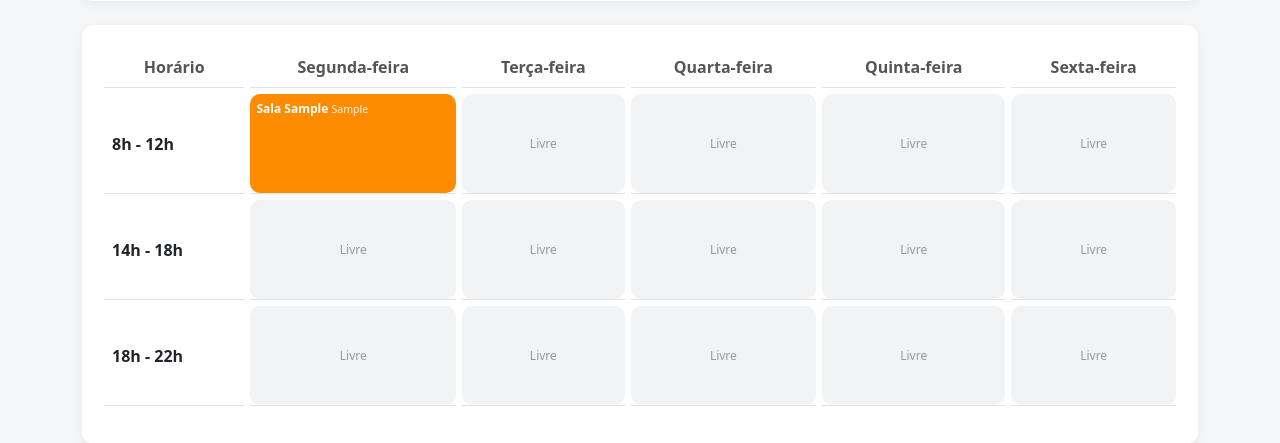
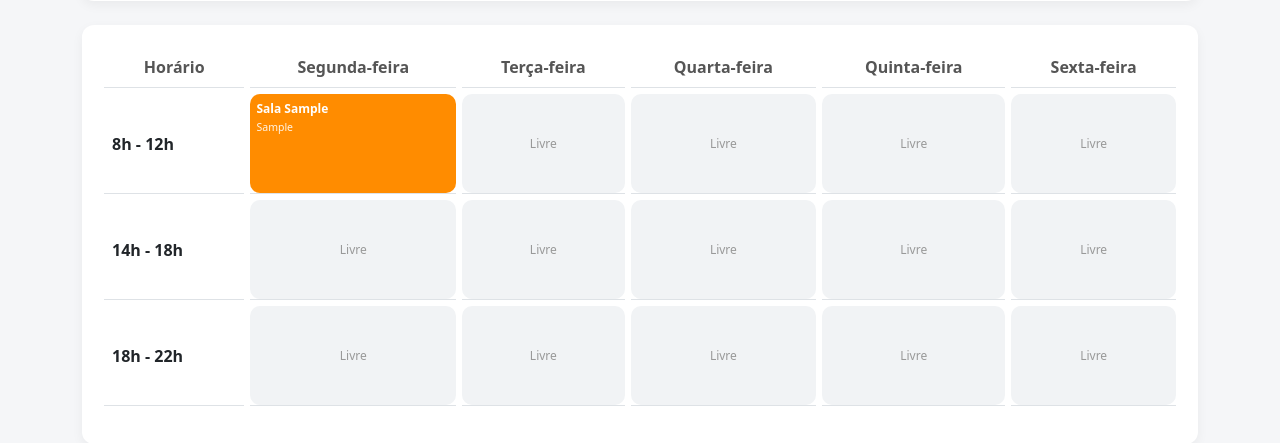
Before and after one commit to aleffqv/reserva_salas_ppgdse, a Django app: page / in a window 1280 px wide. Shown: the part 211-654 px from the top of the page. Run offline with Django 4.2, Linux system fonts and the light colour scheme; tables that the repository leaves empty hold one stand-in row (values such as "Sample post").

Commit message:
Front Changes Again

```diff
--- a/salas/static/css/ui.css
+++ b/salas/static/css/ui.css
@@ -2,7 +2,6 @@ body {
   background: #f5f6f8;
 }
 
-/* Cards */
 .card-soft {
   background: #fff;
   border-radius: 12px;
@@ -25,7 +24,7 @@ body {
   opacity: .9;
 }
 
-/* Tabela calendário */
+/* Tabela do calendário */
 .calendario-table {
   border-collapse: separate;
   border-spacing: 6px;
@@ -37,7 +36,6 @@ body {
   color: #555;
 }
 
-.calendario-table th,
 .calendario-table td {
   vertical-align: middle;
 }
@@ -48,32 +46,18 @@ body {
   height: 100px;
 }
 
-/* Container interno */
+/* Container interno (empilhamento vertical) */
 .calendar-slots {
-  display: grid;
+  display: flex;
+  flex-direction: column;
   height: 100%;
   width: 100%;
   gap: 4px;
 }
 
-/* 1 reserva */
-.calendar-slots:has(.calendar-slot:nth-child(1):last-child) {
-  grid-template-columns: 1fr;
-}
-
-/* 2 reservas */
-.calendar-slots:has(.calendar-slot:nth-child(2):last-child) {
-  grid-template-columns: 1fr 1fr;
-}
-
-/* 3 ou mais */
-.calendar-slots:has(.calendar-slot:nth-child(3)) {
-  grid-template-columns: 1fr 1fr;
-  grid-auto-rows: 1fr;
-}
-
-/* Slots */
+/* Cada slot se redimensiona */
 .calendar-slot {
+  flex: 1;
   border-radius: 10px;
   padding: 6px;
   font-size: 0.75rem;
@@ -83,8 +67,9 @@ body {
   transition: transform .15s ease, box-shadow .15s ease;
 }
 
+/* Hover */
 .calendar-slot:hover {
-  transform: scale(1.03);
+  transform: scale(1.02);
   box-shadow: 0 6px 14px rgba(0,0,0,0.12);
 }
 
@@ -95,7 +80,6 @@ body {
   align-items: center;
   justify-content: center;
   font-weight: 500;
-  grid-column: 1 / -1;
 }
 
 /* Reservado */
--- a/salas/templates/salas/calendario.html
+++ b/salas/templates/salas/calendario.html
@@ -25,12 +25,12 @@
 
 <div class="card-soft p-3">
   <div class="table-responsive">
-    <table class="table calendario-table align-middle">
+    <table class="table calendario-table">
       <thead>
         <tr>
           <th>Horário</th>
           {% for d, nome in dias_semana %}
-            <th>{{ nome }}</th>
+            <th class="text-center">{{ nome }}</th>
           {% endfor %}
         </tr>
       </thead>
@@ -50,7 +50,7 @@
                       style="background-color: {{ r.sala.cor }};">
 
                       <div>
-                        <strong>Sala {{ r.sala.numero }}</strong>
+                        <strong>Sala {{ r.sala.numero }}</strong><br>
                         <small>{{ r.usuario.first_name }}</small>
                       </div>
 
```
